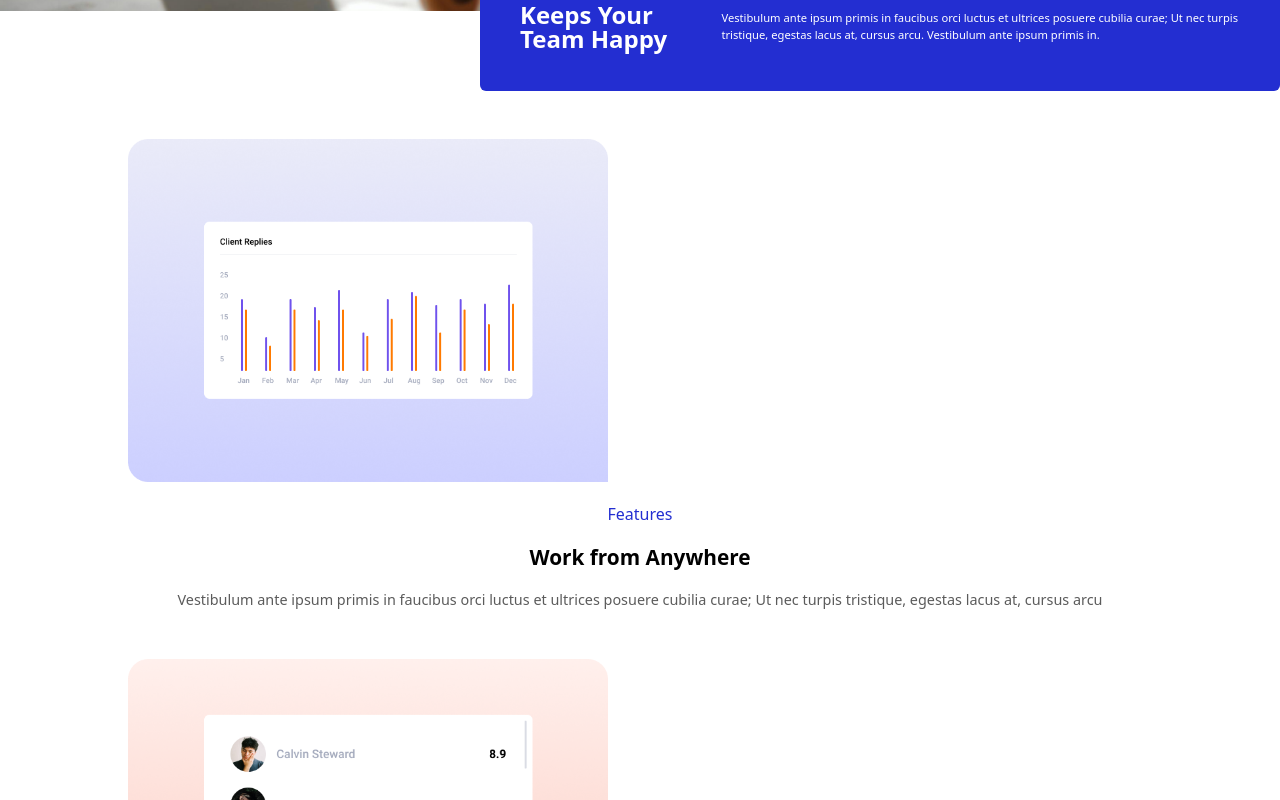
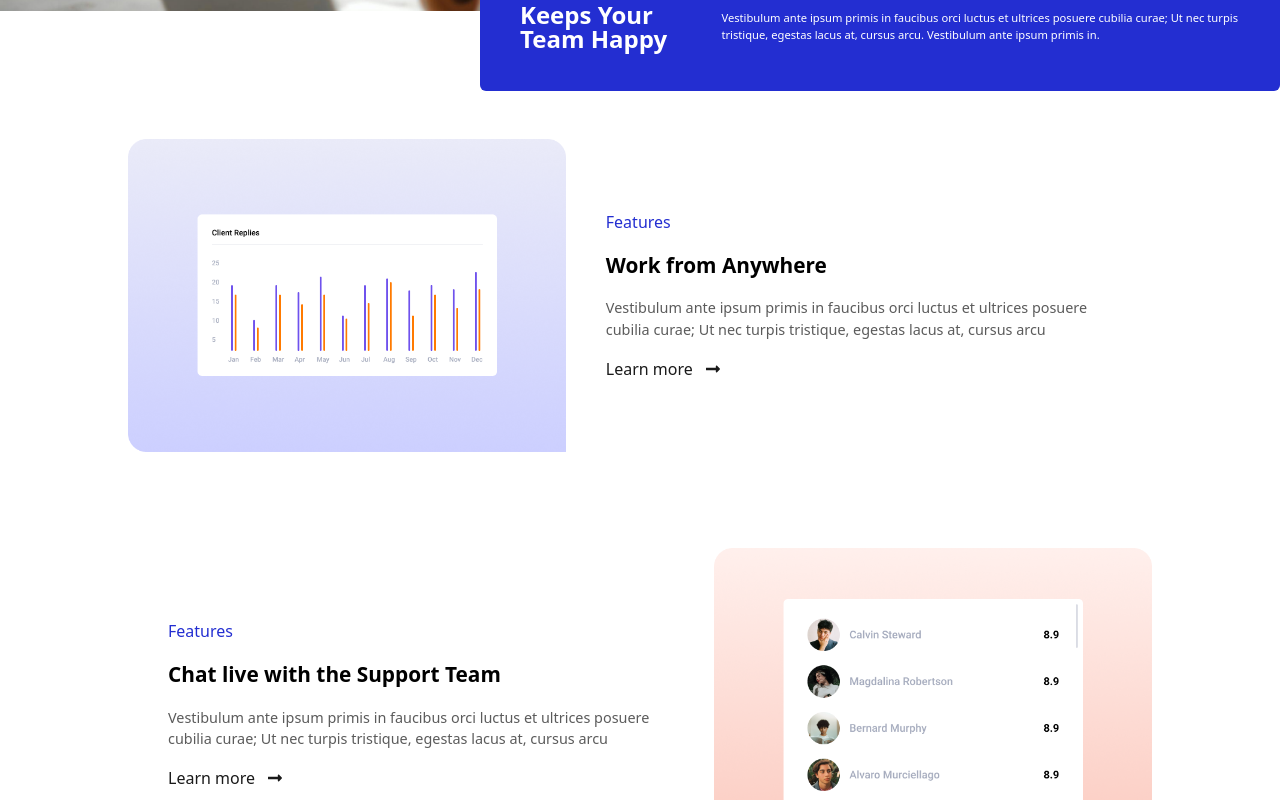
Before and after one commit to solawaleayomide/Finsweet, a React (Create React App) app: page / in a window 1280 px wide. Shown: the part 1780-2580 px from the top of the page. Built offline with nearby package versions, Linux system fonts and the light colour scheme.

Commit message:
finsweet

```diff
--- a/src/components/Feature.js
+++ b/src/components/Feature.js
@@ -1,23 +1,33 @@
 import React from "react";
 import datas from "./Data";
+import { FaLongArrowAltRight } from "react-icons/fa";
 
 function Feature() {
   return (
     <div>
       {datas.map((data) => {
         return (
-          <div>
+          <div
+            key={data.id}
+            className="lg:flex even:flex-row-reverse lg:mb-[6rem] md:mb-[5rem]"
+          >
             <div>
               <img
                 src={data.image}
-                className="w-[20rem] md:w-[25rem] lg:w-[30rem]"
+                className="w-[20rem] md:w-[25rem] lg:w-[50rem]"
               />
             </div>
 
-            <div className="mt-5 mb-12 text-center">
+            <div className="mt-5 mb-12 text-center md:text-start md:px-10 md:my-auto">
               <p className="text-[#232ED1] text-bold mb-4">{data.text1}</p>
               <h2 className="font-bold text-[1.3rem] mb-4">{data.text2}</h2>
-              <p className="text-[#5B5B5B] text-[0.9rem]">{data.text3}</p>
+              <p className="text-[#5B5B5B] text-[0.9rem] mb-4">{data.text3}</p>
+              <button>
+                <a className="flex gap-3 items-center text-[#1A1A1A]">
+                  {data.text4}{" "}
+                  <FaLongArrowAltRight className="text-[#1A1A1A]" />
+                </a>
+              </button>
             </div>
           </div>
         );
```
